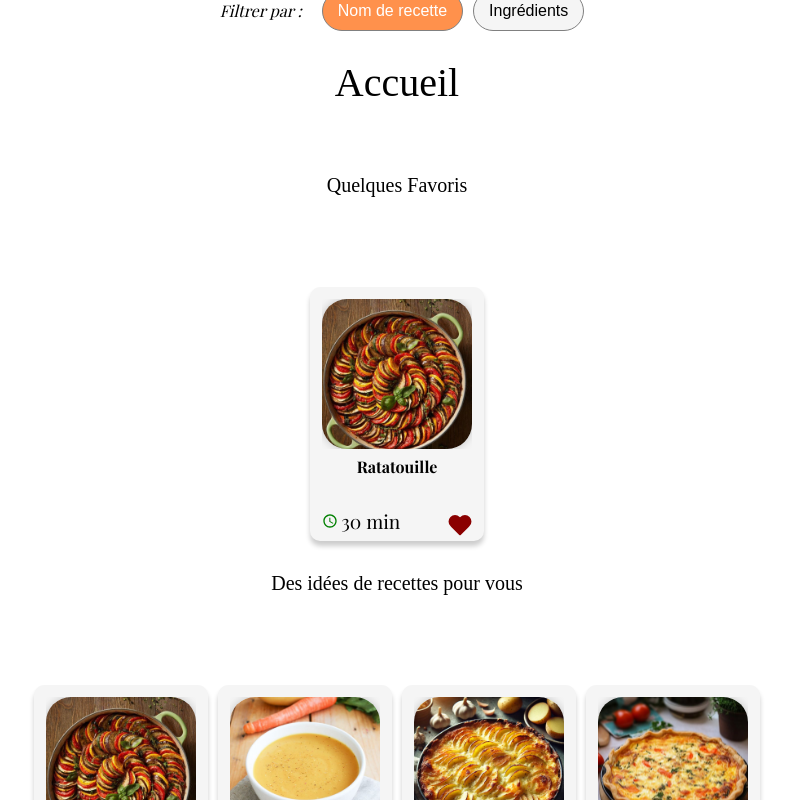
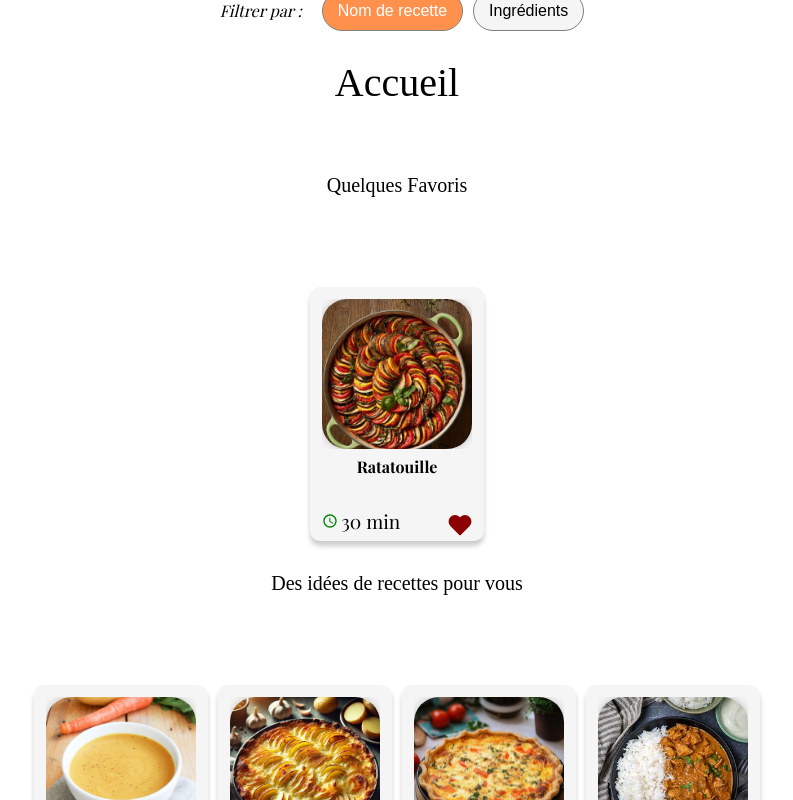
Before and after one commit to JuliePlagias/Brief-IntelliCook, a React (Create React App) app: page / in a window 1280 px wide. Both pictures are taken after a click on the button 424 px from the left and 829 px from the top of the page. Shown: the part 303-1103 px from the top of the page, without its empty margins (243-1036 px from the left). Built offline with nearby package versions, Linux system fonts and the light colour scheme; a web font is replaced by a local one.

Commit message:
feat: Page d'accueil fonctionnalités Favoris et Idées recettes OK

```diff
--- a/src/component/FavoritesRecipes.jsx
+++ b/src/component/FavoritesRecipes.jsx
@@ -1,7 +1,7 @@
 import {useEffect } from "react";
 import RecipeCard from "./RecipeCard";
 
-export default function FavoritesRecipes({favorites, setFavorites}){
+export default function FavoritesRecipes({favorites, setFavorites, sliceNumber = favorites.length}){
 
   //Aller chercher les recettes favorites dans le localStorage
   useEffect(() => {
@@ -19,6 +19,6 @@ export default function FavoritesRecipes({favorites, setFavorites}){
         {favorites &&
           favorites.map(recipe => (
             <RecipeCard key={recipe.id} recipe={recipe} />
-          ))}
+          )).slice(0, sliceNumber)}
     </div>);
 }
--- a/src/pages/Home.jsx
+++ b/src/pages/Home.jsx
@@ -20,7 +20,9 @@ const Home = () => {
     const filterIng = useIngredientsFiltered();
     const [favorites, setFavorites] = useState(() =>
         JSON.parse(localStorage.getItem('favorites') || '[]'),
-      )
+    )
+
+
 
   return (
     <div className='home'>
@@ -37,11 +39,11 @@ const Home = () => {
         </div>
         <div className={`favorites ${favorites.length>0? "visible":"notVisible"}`}>
           <h2>Quelques Favoris</h2>
-            <FavoritesRecipes favorites={favorites} setFavorites={setFavorites}/>
+            <FavoritesRecipes favorites={favorites} setFavorites={setFavorites} sliceNumber={4}/>
         </div>
         <h2>Des idées de recettes pour vous</h2>
         <div className='recipes'>
-          {(recettes.recipes.slice(0, 4).map(recipe=>(<RecipeCard key={recipe.id} recipe={recipe}/>)))}
+          {(recettes.recipes.filter(recipe=>!favorites.some(fav => fav.id === recipe.id)).map(recipe=>(<RecipeCard key={recipe.id} recipe={recipe}/>))).slice(0, 4)}
         </div>
       </div>
       <Bloc />
```
